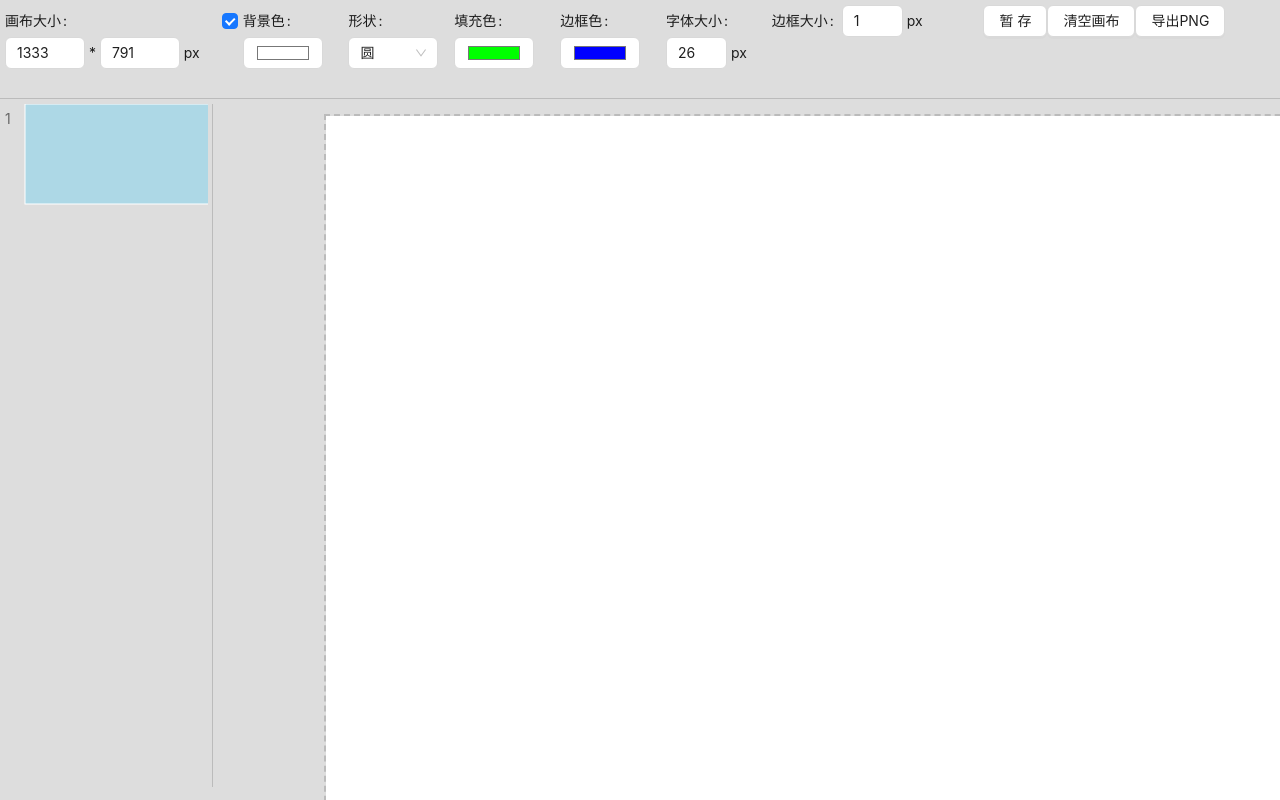
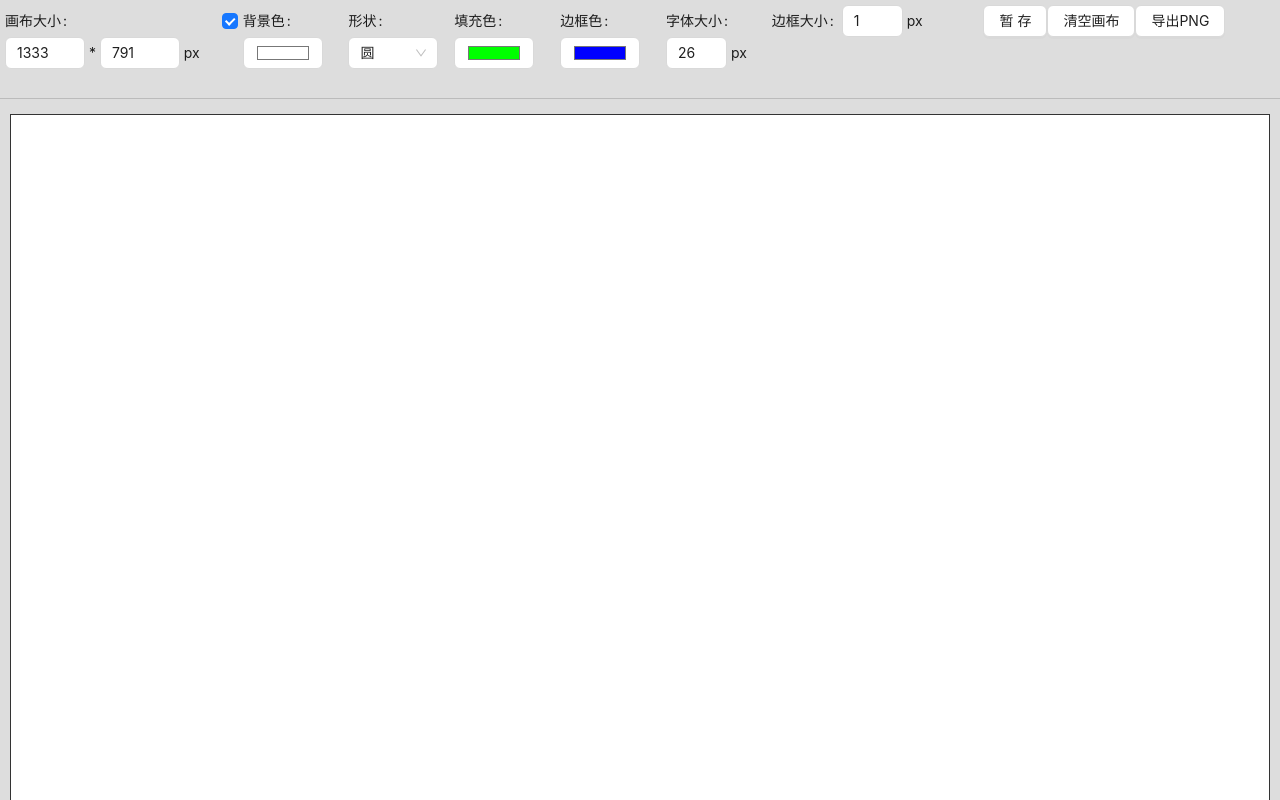
Before and after one commit to flyerhome/flyer-draw, a Vue app in the folder draw-ui/: page / in a window 1280 px wide. Built offline with nearby package versions, Linux system fonts and the light colour scheme.

Commit message:
FlyerDraw优化布局

```diff
--- a/draw-ui/src/views/FlyerEdit.vue
+++ b/draw-ui/src/views/FlyerEdit.vue
@@ -3,7 +3,7 @@ import {computed, onMounted, reactive, ref} from "vue";
 import FlyerTools from "./FlyerTools.vue";
 import FlyerSvg from "./FlyerSvg.vue";
 const sliders = reactive([
-  { width:200, height:100, stroke:"white", fill:"lightblue",image:null},
+  { width:200, height:200, stroke:"white", fill:"lightblue",image:null},
 ])
 const contextMenu = ref({
   show: false,    // 是否显示菜单
@@ -78,7 +78,7 @@ window.onresize = () => {
     </a-col>
   </a-row>
   <a-row :gutter="[10,10]" style="padding: 5px">
-    <a-col :span="4" style="border-right:1px solid #bbbbbb;">
+<!--    <a-col :span="4" style="border-right:1px solid #bbbbbb;">
       <svg :width="width * 4 / 24" :height="height - 60">
         <text v-for="(slider,index) in sliders"  :x="0" :y="slider.height * (index+0.2) + 10 * index" fill="#666666" >{{index + 1}} </text>
         <rect v-for="(slider,index) in sliders" :x="20" :y="slider.height * (index) + 10 * index" :width="slider.width" :height="slider.height" :stroke="slider.stroke" :fill="slider.fill"></rect>
@@ -89,8 +89,8 @@ window.onresize = () => {
         />
 
       </svg>
-    </a-col>
-    <a-col :span="20" style="padding: 10px">
+    </a-col>-->
+    <a-col :span="24" style="padding: 10px">
       <FlyerSvg ref="svgEl"
               @changeImage="(a)=> sliders[0].image = a"
       ></FlyerSvg>
--- a/draw-ui/src/views/FlyerSvg.vue
+++ b/draw-ui/src/views/FlyerSvg.vue
@@ -21,6 +21,7 @@ const toolData = reactive({
 })
 const emits = defineEmits(["changeImage"])
 const svgRef = ref();
+const bodyRef = ref();
 const canvasRef = ref();
 const flyerRightRef = ref();
 
@@ -721,12 +722,13 @@ const exportPng = (e) => {
   const svgBlob = new Blob([svgString], { type: 'image/svg+xml;charset=utf-8' });
   const svgUrl = URL.createObjectURL(svgBlob);
 
-  const image = new Image(props.width * 20 / 24,props.height - 60)
+  const image = new Image()
   image.src = svgUrl
   image.crossOrigin = 'anonymous'; // 解决跨域渲染问题;
   image.onload = (e) => {
     const canvas = canvasRef.value
     const ctx = canvas.getContext('2d');
+    ctx.clearRect(0,0,canvas.width, canvas.height)
     ctx.drawImage(image, 0, 0);
     const pngUrl = canvas.toDataURL('image/png');
     const a = document.createElement('a');
@@ -738,7 +740,10 @@ const exportPng = (e) => {
     // 清理临时资源
     URL.revokeObjectURL(svgUrl);
   }
+
 }
+
+
 defineExpose({createSVGPoint,toolUpdate})
 
 const mutationCallback = () => {
@@ -789,14 +794,21 @@ onUnmounted(() => {
 </script>
 
 <template>
-  <div style="position: absolute;border:2px dashed #bbb;padding: 0;z-index: 999;" :style="{width:(toolData.svgWidth|| (width * 20 / 24)) + 'px',left:toolData.svgWidth * 2/24 + 'px'}">
-    <svg ref="svgRef" :width="(toolData.svgWidth|| (width * 20 / 24))" :height="(toolData.svgHeight|| (height - 60))"
+  <div ref="bodyRef" style="position: relative;padding: 0;z-index: 999;width:100%;height: 100%;/* 核心居中样式 */
+  display: flex;
+  justify-content: center; /* 水平居中 */
+  align-items: center;     /* 垂直居中 */">
+    <div  style="position: relative;padding: 0;border:1px solid #333;/* 核心居中样式 */
+  display: flex;
+  justify-content: center; /* 水平居中 */
+  align-items: center;     /* 垂直居中 */" :style="{width:toolData.svgWidth+ 'px', height:toolData.svgHeight + 'px'}">
+      <svg ref="svgRef" :style="{width:'100%', height:'100%'}"
            @mousedown="mousedown"
            @mouseup="mouseup"
            @mousemove="mousemove"
       >
 
-      <rect v-if="toolData.backgroundFlag" :x="0" :y="0" :width="(toolData.svgWidth|| (width * 20 / 24))" :height="(toolData.svgHeight|| (height - 60))" :fill="toolData.background"></rect>
+        <rect v-if="toolData.backgroundFlag" :x="0" :y="0" :width="toolData.svgWidth" :height="toolData.svgHeight" :fill="toolData.background"></rect>
 
 
         <g v-for="d in drawList">
@@ -844,9 +856,11 @@ onUnmounted(() => {
 
       </svg>
 
+
     </div>
-  <div style="position: absolute;padding: 0;z-index: 1;" :style="{width:(toolData.svgWidth|| (width * 20 / 24)) + 'px',left:toolData.svgWidth * 2/24 + 'px'}">
-    <canvas ref="canvasRef"  :width="(toolData.svgWidth|| (width * 20 / 24))" :height="(toolData.svgHeight|| (height - 60))"></canvas>
+    <div style="display: none;border:1px solid #fff;" :style="{width:toolData.svgWidth + 'px', height:toolData.svgHeight + 'px'}">
+      <canvas ref="canvasRef" :width="toolData.svgWidth" :height="toolData.svgHeight"></canvas>
+    </div>
   </div>
   <FlyerRight ref="flyerRightRef"></FlyerRight>
 </template>
```
Lines whose indentation alone changed are shown as unchanged.
